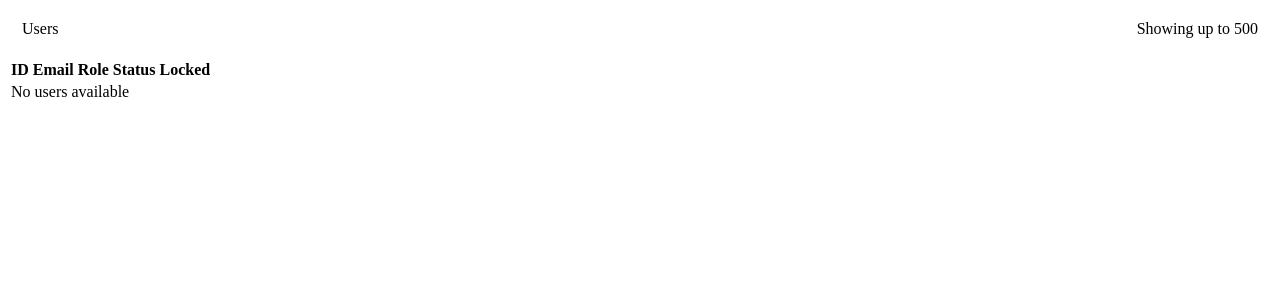
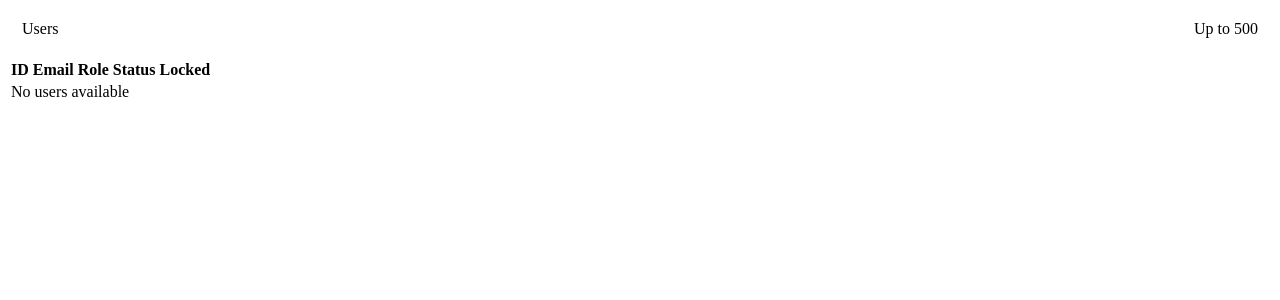
Before and after one commit to chaitanyavaddi/emit_, a FastAPI app: page /ui/users in a window 1280 px wide. Shown: the top 300 px of the page. Run offline with FastAPI, Linux system fonts and the light colour scheme.

Commit message:
(fix) changed table record label count

```diff
--- a/templates/_users_table.html
+++ b/templates/_users_table.html
@@ -1,6 +1,6 @@
 <div class="table-header glass-card" style="display:flex;align-items:center;justify-content:space-between;padding:12px 14px;margin-bottom:8px">
   <div class="text-sm muted">Users</div>
-  <div class="text-sm muted">Showing up to 500</div>
+  <div class="text-sm muted">Up to 500</div>
 </div>
 <table>
   <thead>
```
